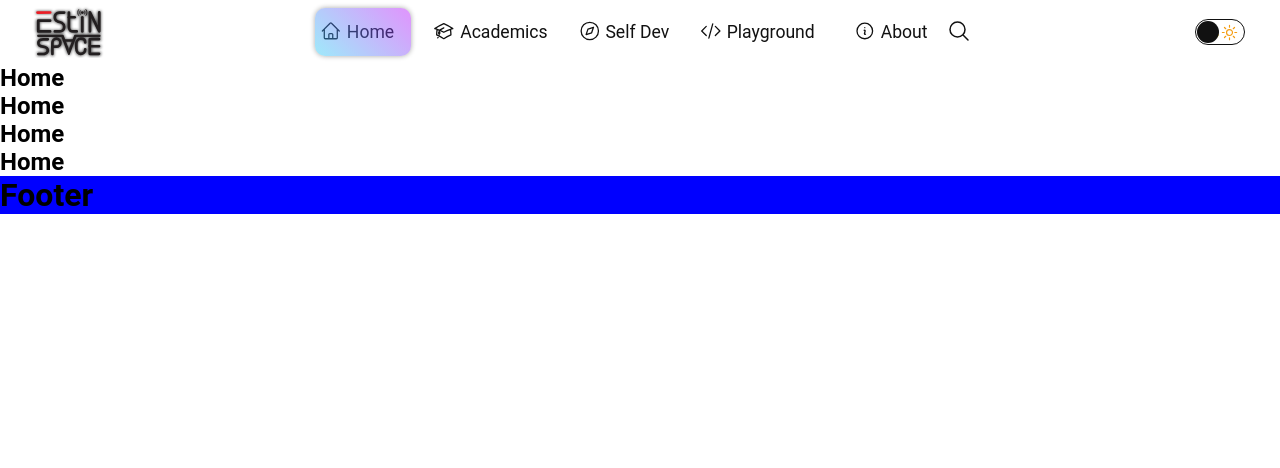
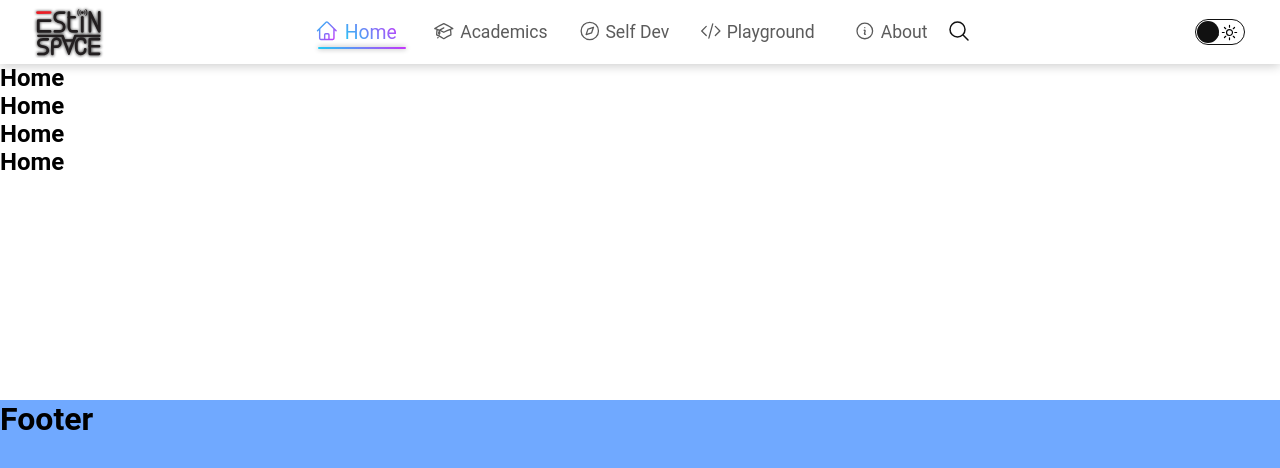
Before and after one commit to 0xA1M/EstinVspace, a React (Vite) app: page / in a window 1280 px wide. Shown: the top 468 px of the page. Built offline with nearby package versions, Linux system fonts and the light colour scheme.

Commit message:
Header, NavBar done & start footer dev

```diff
--- a/src/assets/styles/footer.css
+++ b/src/assets/styles/footer.css
@@ -1,5 +1,10 @@
 footer {
-  width: 100%;
-  height: 15%;
-  background-color: blue;
+  height: 25rem;
+  position: absolute;
+  bottom: 0;
+  background-color: #70a9ff;
 }
+
+footer.dark {
+  background-color: #001833;
+}
--- a/src/assets/styles/global.css
+++ b/src/assets/styles/global.css
@@ -37,6 +37,7 @@ header,
 main,
 section,
 footer {
+  width: 100%;
   transition: all 0.2s linear;
 }
 
@@ -45,8 +46,3 @@ footer {
   background-color: #111111;
   color: #eeeeee;
 }
-
-.hidden {
-  display: none;
-  width: 0;
-}
--- a/src/assets/styles/header.css
+++ b/src/assets/styles/header.css
@@ -1,14 +1,14 @@
 header {
-  width: 100%;
   height: 4rem;
   padding: 2rem;
   display: flex;
   align-items: center;
   justify-content: space-between;
   background-color: #fff;
+  box-shadow: 0px 2px 10px 0px rgba(0, 0, 0, 0.2);
 }
 
-header.dark * {
+header.dark {
   color: #eee;
 }
 
@@ -24,30 +24,69 @@ header.dark * {
   display: flex;
   align-items: center;
   position: relative;
+  transition: all 0.2s ease-in-out;
 }
 
-.main-nav .nav-item-highlighter {
-  width: 6rem;
-  height: 3rem;
+.translateLeft {
   position: absolute;
-  top: -0.5rem;
-  left: 0.7rem;
-  border-radius: 10px;
-  background: linear-gradient(45deg, #1ecdf46e, #b806f96e);
-  transition: all 0.2s ease-in-out;
-  box-shadow: 0px 0px 5px 0.2px #11111155;
-}
-
-.main-nav .nav-item-highlighter.dark {
-  box-shadow: 0px 0px 5px 0.2px #eeeeee55;
+  right: 10rem;
 }
 
 .main-nav .nav-item-list {
   width: 100%;
   position: relative;
+  left: 0%;
   display: flex;
   align-items: center;
   justify-content: space-evenly;
+  transition: all 0.35s ease-in-out;
+}
+
+.main-nav .nav-item-list.left {
+  left: -10.5%;
+}
+
+.main-nav .nav-item-highlighter {
+  width: 5.5rem;
+  height: 2px;
+  position: absolute;
+  bottom: -0.05rem;
+  left: 0.9rem;
+  border-radius: 10px;
+  background: linear-gradient(45deg, #1ecdf4, #ba06f9cf);
+  transition: all 0.2s ease-in-out;
+  box-shadow: 0px 0px 5px 0.2px #11111155;
+}
+
+.nav-item.active-link {
+  transform: scale(1.1);
+}
+
+.nav-item.active-link.item-1 ~ .nav-item-highlighter {
+  width: 8.4rem;
+  left: 8.3rem;
+}
+
+.nav-item.active-link.item-2 ~ .nav-item-highlighter {
+  width: 7rem;
+  left: 18rem;
+}
+
+.nav-item.active-link.item-3 ~ .nav-item-highlighter {
+  width: 8.9rem;
+  left: 25.9rem;
+}
+
+.nav-item.active-link.item-4 ~ .nav-item-highlighter {
+  width: 5.5rem;
+  left: 36.55rem;
+}
+
+.nav-item.active-link .nav-link {
+  color: transparent;
+  background: linear-gradient(45deg, #1ecdf4, #ba06f9cf);
+  background-clip: text;
+  -webkit-background-clip: text;
 }
 
 .nav-item {
@@ -58,26 +97,6 @@ header.dark * {
   justify-content: center;
   gap: 0.3em;
   transition: all 0.2s ease-in-out;
-}
-
-.nav-item.active-link.item-1 ~ .nav-item-highlighter {
-  width: 9rem;
-  left: 8rem;
-}
-
-.nav-item.active-link.item-2 ~ .nav-item-highlighter {
-  width: 7.5rem;
-  left: 17.7rem;
-}
-
-.nav-item.active-link.item-3 ~ .nav-item-highlighter {
-  width: 9rem;
-  left: 25.9rem;
-}
-
-.nav-item.active-link.item-4 ~ .nav-item-highlighter {
-  width: 6.2rem;
-  left: 36.2rem;
 }
 
 .nav-item:not(.nav-item.search-bar) {
@@ -92,6 +111,20 @@ header.dark * {
   display: flex;
   align-items: center;
   position: relative;
+  color: #111111b0;
+  transition: color 0.1s ease-in-out;
+}
+
+.nav-item:not(.nav-item.active-link) .nav-link:hover {
+  color: #111;
+}
+
+header.dark .nav-link {
+  color: #eeeeeeb0;
+}
+
+header.dark .nav-item:not(.nav-item.active-link) .nav-link:hover {
+  color: #fff;
 }
 
 .nav-item .icon {
@@ -104,6 +137,10 @@ header.dark * {
   top: 50%;
   left: -2.3rem;
   transform: translate(50%, -55%);
+}
+
+.nav-item .nav-link .icon.svg-active {
+  stroke: linear-gradient(45deg, #1ecdf4, #ba06f9cf);
 }
 
 .nav-item.search-bar {
@@ -213,3 +250,33 @@ header.dark * {
 .toggle-dark:checked + .toggle-dark-label .ball {
   transform: translateX(24px);
 }
+
+.burger-menu {
+  display: none;
+  cursor: pointer;
+  font-size: 20px;
+  margin-top: 0.3rem;
+}
+
+.burger-menu .meat {
+  width: 25px;
+  height: 3px;
+  background-color: #111;
+  margin: 4px 0;
+  transition: 0.4s;
+  border-radius: 15px;
+}
+
+.burger-menu.active .meat:nth-child(1) {
+  transform: rotate(45deg);
+  transform-origin: 20% -100%;
+}
+
+.burger-menu.active .meat:nth-child(2) {
+  opacity: 0;
+}
+
+.burger-menu.active .meat:nth-child(3) {
+  transform: rotate(-45deg);
+  transform-origin: -10% 100%;
+}
--- a/src/components/Header.tsx
+++ b/src/components/Header.tsx
@@ -14,9 +14,12 @@ interface Params {
 
 function Header({ isDark, setIsDark }: Params) {
   const [showSearchBar, setShowSearchBar] = useState<boolean>(false);
-  const [selectedItem, setSelectedItem] = useState<string>("");
+  const [selectedItem, setSelectedItem] = useState<string>("home");
+  const [activeBurger, setActiveBurger] = useState<boolean>(false);
   const searchBarRef = useRef<HTMLLIElement>(null);
   const searchBarInputRef = useRef<HTMLInputElement>(null);
+  const navListRef = useRef<HTMLUListElement>(null);
+  const burgerRef = useRef<HTMLDivElement>(null);
 
   const toggleDarkMode = (): void => {
     setIsDark((prevState: boolean) => !prevState);
@@ -31,6 +34,7 @@ function Header({ isDark, setIsDark }: Params) {
 
     const toggleSearchBar = (): void => {
       searchBarRef.current?.classList.toggle("active");
+      navListRef.current?.classList.toggle("left");
 
       if (searchBarRef.current?.classList.contains("active")) {
         searchBarInputRef.current?.focus();
@@ -48,11 +52,7 @@ function Header({ isDark, setIsDark }: Params) {
         }
       } else {
         searchBarRef.current?.classList.remove("active");
-
-        // Remove SearchBar Input value
-        /* if (searchBarInputRef.current) {
-          searchBarInputRef.current.value = "";
-        } */
+        navListRef.current?.classList.remove("left");
       }
     };
 
@@ -65,6 +65,18 @@ function Header({ isDark, setIsDark }: Params) {
     };
   }, [showSearchBar]);
 
+  useEffect(() => {
+    const clickHandler = (event: MouseEvent): void => {
+      if (burgerRef.current?.contains(event.target as HTMLElement)) {
+        burgerRef.current?.classList.toggle("active");
+      } else {
+        burgerRef.current?.classList.remove("active");
+      }
+    };
+
+    document.addEventListener("click", clickHandler);
+  }, [activeBurger]);
+
   return (
     <header className={isDark ? "dark" : ""}>
       <img
@@ -74,26 +86,48 @@ function Header({ isDark, setIsDark }: Params) {
       />
 
       <nav className="main-nav">
-        <ul className="nav-item-list">
+        <ul className="nav-item-list" ref={navListRef}>
           <li
             className={`nav-item item-0 ${
               selectedItem === "home" ? "active-link" : ""
             }`}
             onClick={() => highlighter("home")}
           >
-            <NavLink className="nav-link" to="." end>
+            <NavLink
+              className={`nav-link ${isDark ? "dark-link" : ""}`}
+              to="."
+              end
+            >
               <svg
                 xmlns="http://www.w3.org/2000/svg"
                 fill="none"
                 viewBox="0 0 24 24"
                 strokeWidth={1.5}
-                stroke={!isDark ? "#111111" : "#eeeeee"}
                 className="icon"
               >
+                <defs>
+                  <linearGradient
+                    id="myGradient"
+                    x1="0%"
+                    y1="0%"
+                    x2="100%"
+                    y2="100%"
+                  >
+                    <stop offset="0%" style={{ stopColor: "#1ecdf4" }} />
+                    <stop offset="100%" style={{ stopColor: "#ba06f9cf" }} />
+                  </linearGradient>
+                </defs>
+
                 <path
                   strokeLinecap="round"
                   strokeLinejoin="round"
                   d="M2.25 12l8.954-8.955c.44-.439 1.152-.439 1.591 0L21.75 12M4.5 9.75v10.125c0 .621.504 1.125 1.125 1.125H9.75v-4.875c0-.621.504-1.125 1.125-1.125h2.25c.621 0 1.125.504 1.125 1.125V21h4.125c.621 0 1.125-.504 1.125-1.125V9.75M8.25 21h8.25"
+                  style={{
+                    stroke:
+                      selectedItem === "home"
+                        ? "url(#myGradient)"
+                        : "currentColor",
+                  }}
                 />
               </svg>
               <p>Home</p>
@@ -111,13 +145,31 @@ function Header({ isDark, setIsDark }: Params) {
                 fill="none"
                 viewBox="0 0 24 24"
                 strokeWidth={1.5}
-                stroke={!isDark ? "#111111" : "#eeeeee"}
                 className="icon"
               >
+                <defs>
+                  <linearGradient
+                    id="myGradient"
+                    x1="0%"
+                    y1="0%"
+                    x2="100%"
+                    y2="100%"
+                  >
+                    <stop offset="0%" style={{ stopColor: "#1ecdf4" }} />
+                    <stop offset="100%" style={{ stopColor: "#ba06f9cf" }} />
+                  </linearGradient>
+                </defs>
+
                 <path
                   strokeLinecap="round"
                   strokeLinejoin="round"
                   d="M4.26 10.147a60.436 60.436 0 00-.491 6.347A48.627 48.627 0 0112 20.904a48.627 48.627 0 018.232-4.41 60.46 60.46 0 00-.491-6.347m-15.482 0a50.57 50.57 0 00-2.658-.813A59.905 59.905 0 0112 3.493a59.902 59.902 0 0110.399 5.84c-.896.248-1.783.52-2.658.814m-15.482 0A50.697 50.697 0 0112 13.489a50.702 50.702 0 017.74-3.342M6.75 15a.75.75 0 100-1.5.75.75 0 000 1.5zm0 0v-3.675A55.378 55.378 0 0112 8.443m-7.007 11.55A5.981 5.981 0 006.75 15.75v-1.5"
+                  style={{
+                    stroke:
+                      selectedItem === "academics"
+                        ? "url(#myGradient)"
+                        : "currentColor",
+                  }}
                 />
               </svg>
               <p>Academics</p>
@@ -134,16 +186,46 @@ function Header({ isDark, setIsDark }: Params) {
                 xmlns="http://www.w3.org/2000/svg"
                 viewBox="0 0 24 24"
                 fill="none"
-                stroke={!isDark ? "#111111" : "#eeeeee"}
                 stroke-width="1.5"
                 stroke-linecap="round"
                 stroke-linejoin="round"
                 className="icon"
               >
-                <circle cx="12" cy="12" r="10"></circle>
-                <polygon points="16.24 7.76 14.12 14.12 7.76 16.24 9.88 9.88 16.24 7.76"></polygon>
+                <defs>
+                  <linearGradient
+                    id="myGradient"
+                    x1="0%"
+                    y1="0%"
+                    x2="100%"
+                    y2="100%"
+                  >
+                    <stop offset="0%" style={{ stopColor: "#1ecdf4" }} />
+                    <stop offset="100%" style={{ stopColor: "#ba06f9cf" }} />
+                  </linearGradient>
+                </defs>
+
+                <circle
+                  cx="12"
+                  cy="12"
+                  r="10"
+                  style={{
+                    stroke:
+                      selectedItem === "selfdev"
+                        ? "url(#myGradient)"
+                        : "currentColor",
+                  }}
+                ></circle>
+                <polygon
+                  points="16.24 7.76 14.12 14.12 7.76 16.24 9.88 9.88 16.24 7.76"
+                  style={{
+                    stroke:
+                      selectedItem === "selfdev"
+                        ? "url(#myGradient)"
+                        : "currentColor",
+                  }}
+                ></polygon>
               </svg>
-              <p> Self Dev</p>
+              <p>Self Dev</p>
             </NavLink>
           </li>
           <li
@@ -158,13 +240,31 @@ function Header({ isDark, setIsDark }: Params) {
                 fill="none"
                 viewBox="0 0 24 24"
                 strokeWidth={1.5}
-                stroke={!isDark ? "#111111" : "#eeeeee"}
                 className="icon"
               >
+                <defs>
+                  <linearGradient
+                    id="myGradient"
+                    x1="0%"
+                    y1="0%"
+                    x2="100%"
+                    y2="100%"
+                  >
+                    <stop offset="0%" style={{ stopColor: "#1ecdf4" }} />
+                    <stop offset="100%" style={{ stopColor: "#ba06f9cf" }} />
+                  </linearGradient>
+                </defs>
+
                 <path
                   strokeLinecap="round"
                   strokeLinejoin="round"
                   d="M17.25 6.75L22.5 12l-5.25 5.25m-10.5 0L1.5 12l5.25-5.25m7.5-3l-4.5 16.5"
+                  style={{
+                    stroke:
+                      selectedItem === "playground"
+                        ? "url(#myGradient)"
+                        : "currentColor",
+                  }}
                 />
               </svg>
               <p>Playground</p>
@@ -182,13 +282,31 @@ function Header({ isDark, setIsDark }: Params) {
                 fill="none"
                 viewBox="0 0 24 24"
                 strokeWidth={1.5}
-                stroke={!isDark ? "#111111" : "#eeeeee"}
                 className="icon"
               >
+                <defs>
+                  <linearGradient
+                    id="myGradient"
+                    x1="0%"
+                    y1="0%"
+                    x2="100%"
+                    y2="100%"
+                  >
+                    <stop offset="0%" style={{ stopColor: "#1ecdf4" }} />
+                    <stop offset="100%" style={{ stopColor: "#ba06f9cf" }} />
+                  </linearGradient>
+                </defs>
+
                 <path
                   strokeLinecap="round"
                   strokeLinejoin="round"
                   d="M11.25 11.25l.041-.02a.75.75 0 011.063.852l-.708 2.836a.75.75 0 001.063.853l.041-.021M21 12a9 9 0 11-18 0 9 9 0 0118 0zm-9-3.75h.008v.008H12V8.25z"
+                  style={{
+                    stroke:
+                      selectedItem === "about"
+                        ? "url(#myGradient)"
+                        : "currentColor",
+                  }}
                 />
               </svg>
 
@@ -243,7 +361,7 @@ function Header({ isDark, setIsDark }: Params) {
             fill="none"
             viewBox="0 0 24 24"
             strokeWidth={1.5}
-            stroke="#f1c40f"
+            stroke="currentColor"
             className="icon"
           >
             <path
@@ -258,7 +376,7 @@ function Header({ isDark, setIsDark }: Params) {
             fill="none"
             viewBox="0 0 24 24"
             strokeWidth={1.5}
-            stroke="#f39c12"
+            stroke="currentColor"
             className="icon"
           >
             <path
@@ -271,6 +389,16 @@ function Header({ isDark, setIsDark }: Params) {
           <span className={`ball ${!isDark ? "dark" : ""}`}></span>
         </label>
       </div>
+
+      <div
+        className="burger-menu"
+        onClick={() => setActiveBurger((prevState) => !prevState)}
+        ref={burgerRef}
+      >
+        <div className="meat"></div>
+        <div className="meat"></div>
+        <div className="meat"></div>
+      </div>
     </header>
   );
 }
```
